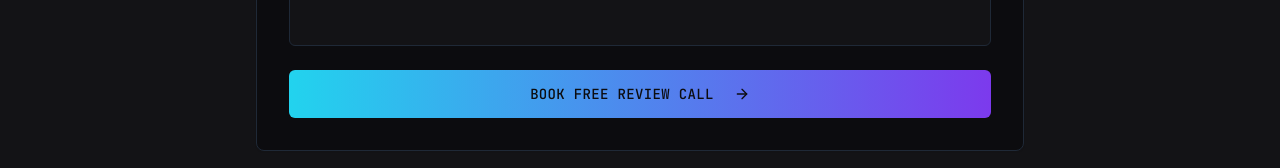
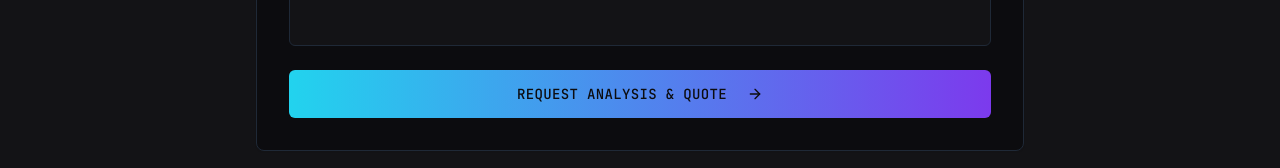
Before and after one commit to tuzig/www.eldercode.dev, a React (Vite) app: page / in a window 1280 px wide. Shown: the part 5456-5624 px from the top of the page. Built offline with nearby package versions, Linux system fonts and the light colour scheme.

Commit message:
Replace "Book free review call" with "Request analysis and quote"
Replaced the "Book free review call" button in the contact section with "Request analysis and quote" in `src/pages/Index.tsx`.

```diff
--- a/src/pages/Index.tsx
+++ b/src/pages/Index.tsx
@@ -450,7 +450,7 @@ const Index = () => {
                     size="lg"
                     className="w-full bg-gradient-to-r from-cyan to-purple-500 hover:from-cyan-600 hover:to-purple-600 text-dark-bg font-mono uppercase tracking-wide py-6"
                   >
-                    BOOK FREE REVIEW CALL
+                    REQUEST ANALYSIS & QUOTE
                     <ArrowRight className="ml-3 h-5 w-5" />
                   </Button>
                 </form>
```
